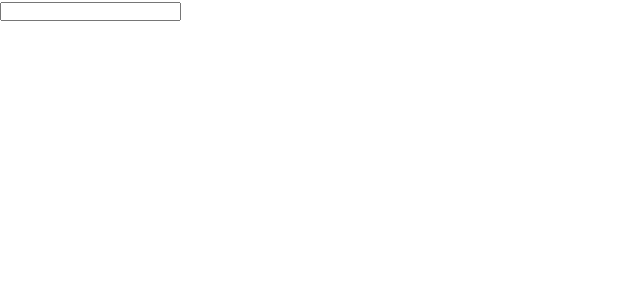
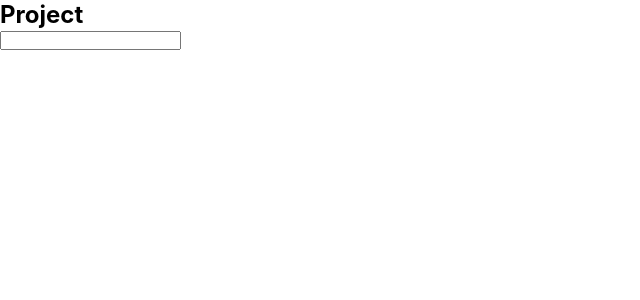
Before and after one commit to kottuzik/react-final-project, a React (Create React App) app: page / in a window 1280 px wide. Shown: the top 300 px of the page, without its empty margins (0-640 px from the left). Built offline with nearby package versions, Linux system fonts and the light colour scheme.

Commit message:
added sass components

```diff
--- a/src/App.js
+++ b/src/App.js
@@ -6,6 +6,7 @@ const App = () => {
   let data = useSelector(state => state.users)
   console.log(data)
   return (
+
     <SearchField />
   )
 }
--- a/src/components/searchField/SearchField.jsx
+++ b/src/components/searchField/SearchField.jsx
@@ -5,6 +5,7 @@ const SearchField = () => {
 
     return(
         <div className="search-field">
+            <h2>Project</h2>
             <input type="text" id="search" />
             <label htmlFor="search"></label>
         </div>
--- a/src/css/index.scss
+++ b/src/css/index.scss
@@ -8,3 +8,5 @@ body{
 
 // Here below bring all the components css
 @import '../components/searchField/search-field';
+@import './sass-components/common';
+@import './sass-components/buttons';
--- /dev/null
+++ b/src/css/sass-components/_buttons.scss
@@ -0,0 +1 @@
+//All buttons style are here
--- /dev/null
+++ b/src/css/sass-components/_common.scss
@@ -0,0 +1 @@
+//Common style are here
```
Also changed, not shown: 1 other file (tests, documents, lock files or other folders).
